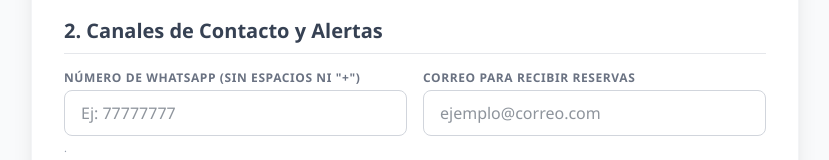
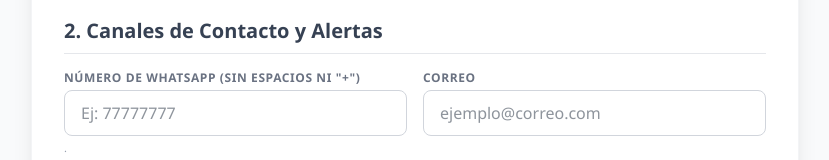
Before and after one commit to WebboostPremium/formulario-renta-car, a plain HTML site: page index.html in a window 1280 px wide. Shown: the part 635-795 px from the top of the page, without its empty margins (225-1054 px from the left). Drawn offline with nearby package versions, Linux system fonts and the light colour scheme.

Commit message:
Update index.html

```diff
--- a/index.html
+++ b/index.html
@@ -60,7 +60,7 @@
             <p class="text-[11px] text-gray-400 mt-1">.</p>
           </div>
           <div>
-            <label class="block text-xs font-semibold uppercase tracking-wider text-gray-500 mb-1">Correo para recibir Reservas</label>
+            <label class="block text-xs font-semibold uppercase tracking-wider text-gray-500 mb-1">Correo </label>
             <input type="email" id="email_notificaciones" placeholder="ejemplo@correo.com" required class="w-full px-4 py-2.5 border border-gray-300 rounded-lg focus:outline-none focus:ring-2 focus:ring-blue-500 bg-white">
           </div>
         </div>
```
